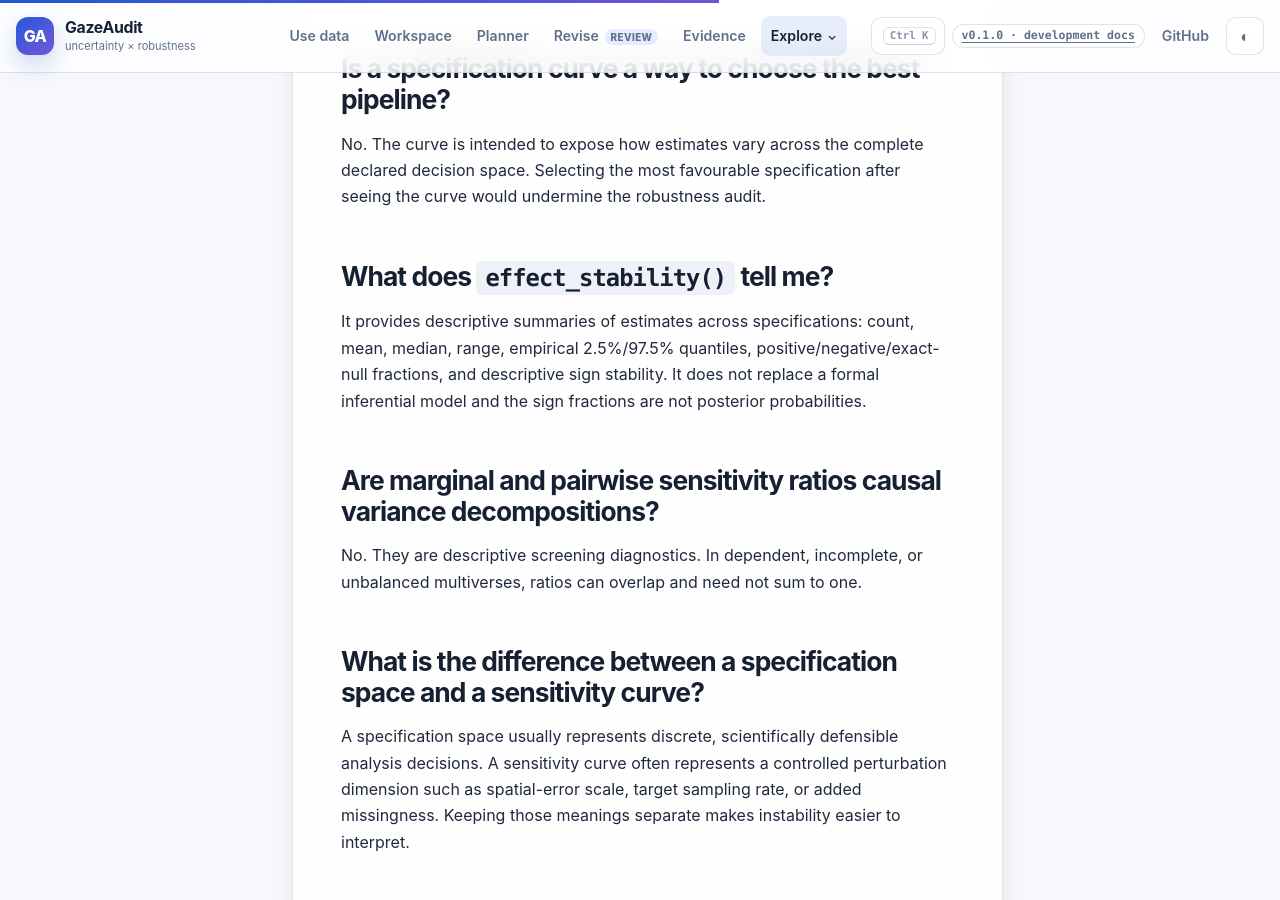
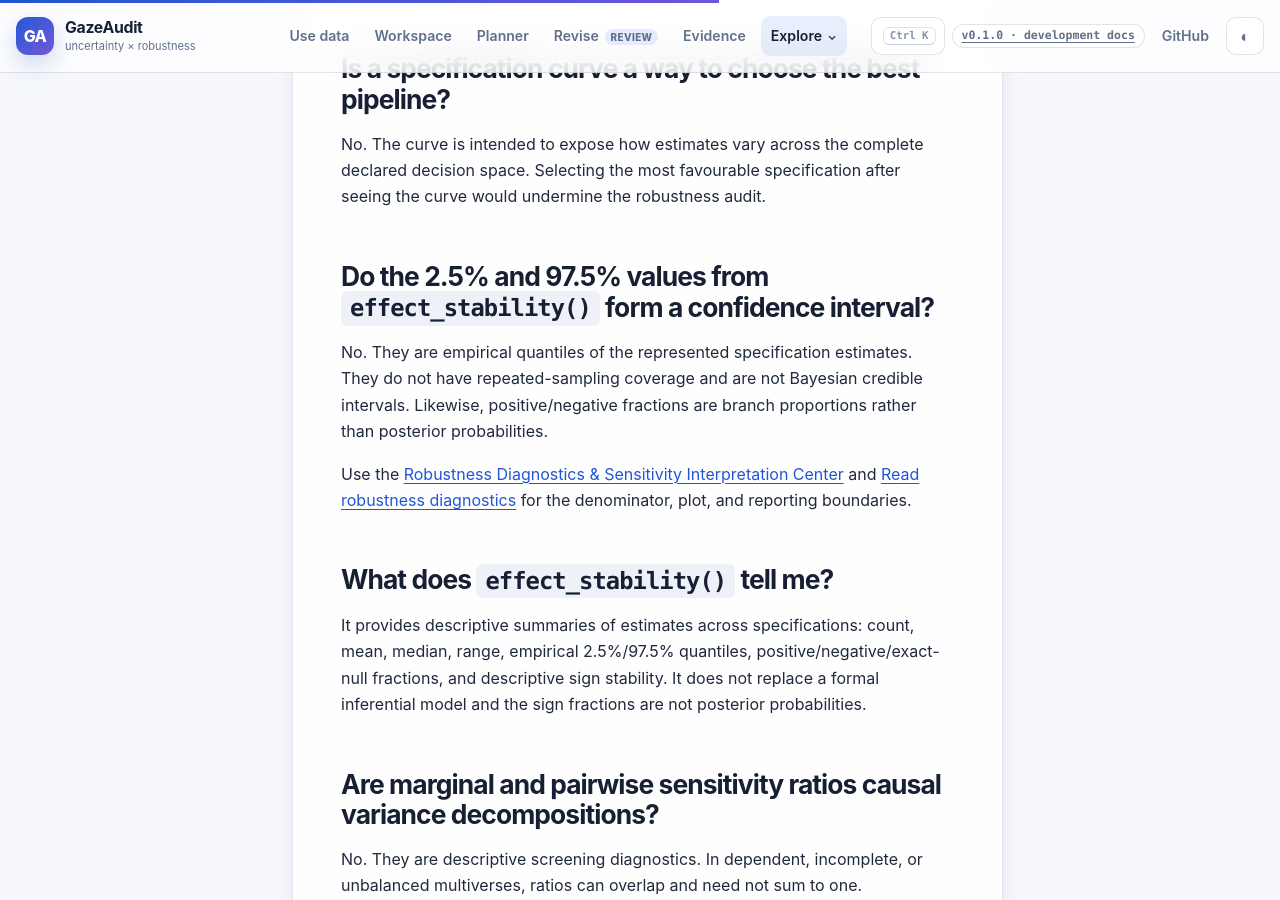
Before and after one commit to stefanosbalaskas/GazeAudit, a Jekyll site: the page built from docs/faq.md, in a window 1280 px wide and 900 px high, scrolled down 4698 px. Built offline with Jekyll 4.4.1, drawn with Linux system fonts in a browser that asks for light colours.

Commit message:
docs: add specification quantile interpretation FAQ

```diff
--- a/docs/faq.md
+++ b/docs/faq.md
@@ -101,6 +101,12 @@ Preserve both attempts and reconcile one current state for the branch. Use the [
 
 No. The curve is intended to expose how estimates vary across the complete declared decision space. Selecting the most favourable specification after seeing the curve would undermine the robustness audit.
 
+## Do the 2.5% and 97.5% values from `effect_stability()` form a confidence interval?
+
+No. They are empirical quantiles of the represented specification estimates. They do not have repeated-sampling coverage and are not Bayesian credible intervals. Likewise, positive/negative fractions are branch proportions rather than posterior probabilities.
+
+Use the [Robustness Diagnostics & Sensitivity Interpretation Center]({{ '/docs/robustness-diagnostics/' | relative_url }}) and [Read robustness diagnostics]({{ '/docs/guides/robustness-diagnostics/' | relative_url }}) for the denominator, plot, and reporting boundaries.
+
 ## What does `effect_stability()` tell me?
 
 It provides descriptive summaries of estimates across specifications: count, mean, median, range, empirical 2.5%/97.5% quantiles, positive/negative/exact-null fractions, and descriptive sign stability. It does not replace a formal inferential model and the sign fractions are not posterior probabilities.
```
